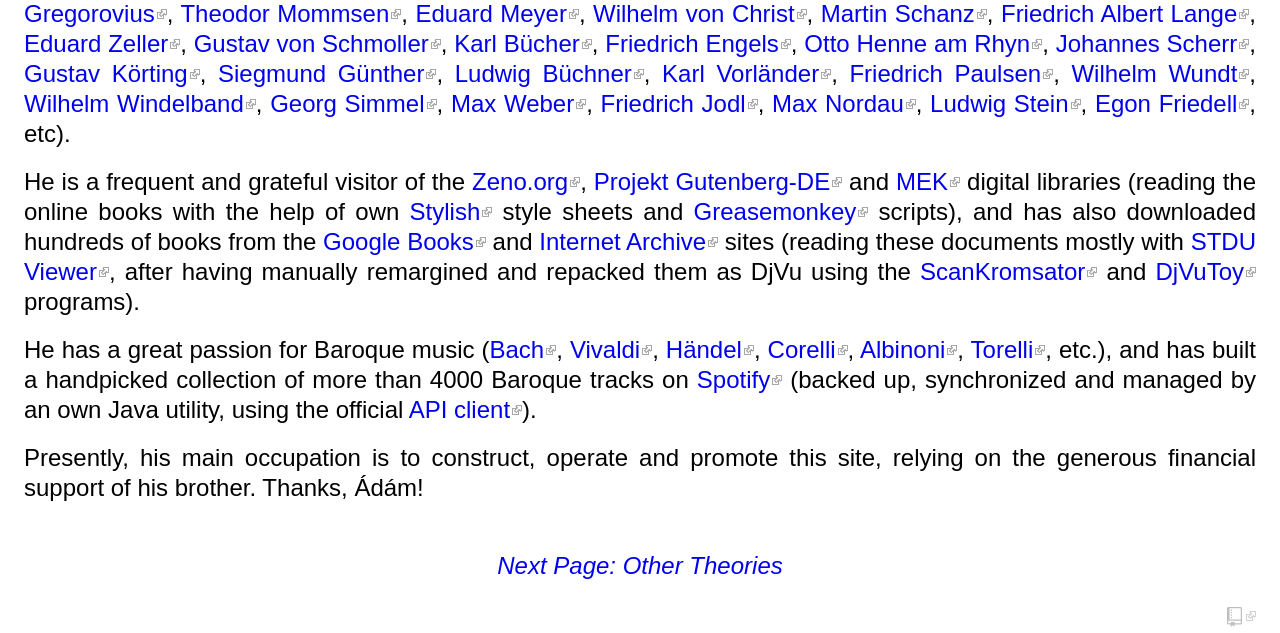
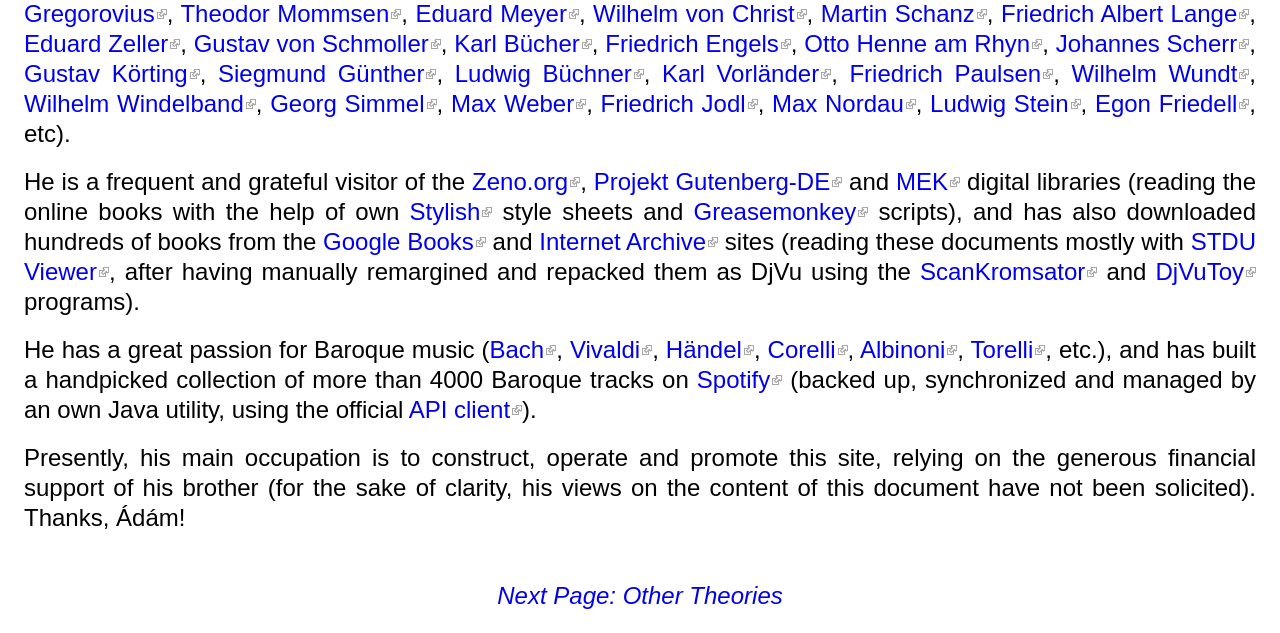
Before and after one commit to akusius/palenque, a plain HTML site: page public_html/author.html in a window 1280 px wide. Shown: the part 859-1492 px from the top of the page. Drawn offline with Linux system fonts and the light colour scheme; a script that the page names is missing.

Commit message:
Disclaimer

```diff
--- a/public_html/author.html
+++ b/public_html/author.html
@@ -166,7 +166,8 @@
       </p>
       <p id="a40f"><a class="anchor" href="#a40f"></a>
         Presently, his main occupation is to construct, operate and promote this site,
-        relying on the generous financial support of his brother. Thanks, Ádám!
+        relying on the generous financial support of his brother (for the sake of clarity,
+        his views on the content of this document have not been solicited). Thanks, Ádám!
       </p>
       <div class="next-page">
         <a href="theories.html" title="Other Theories">Next Page: Other Theories</a>
```
